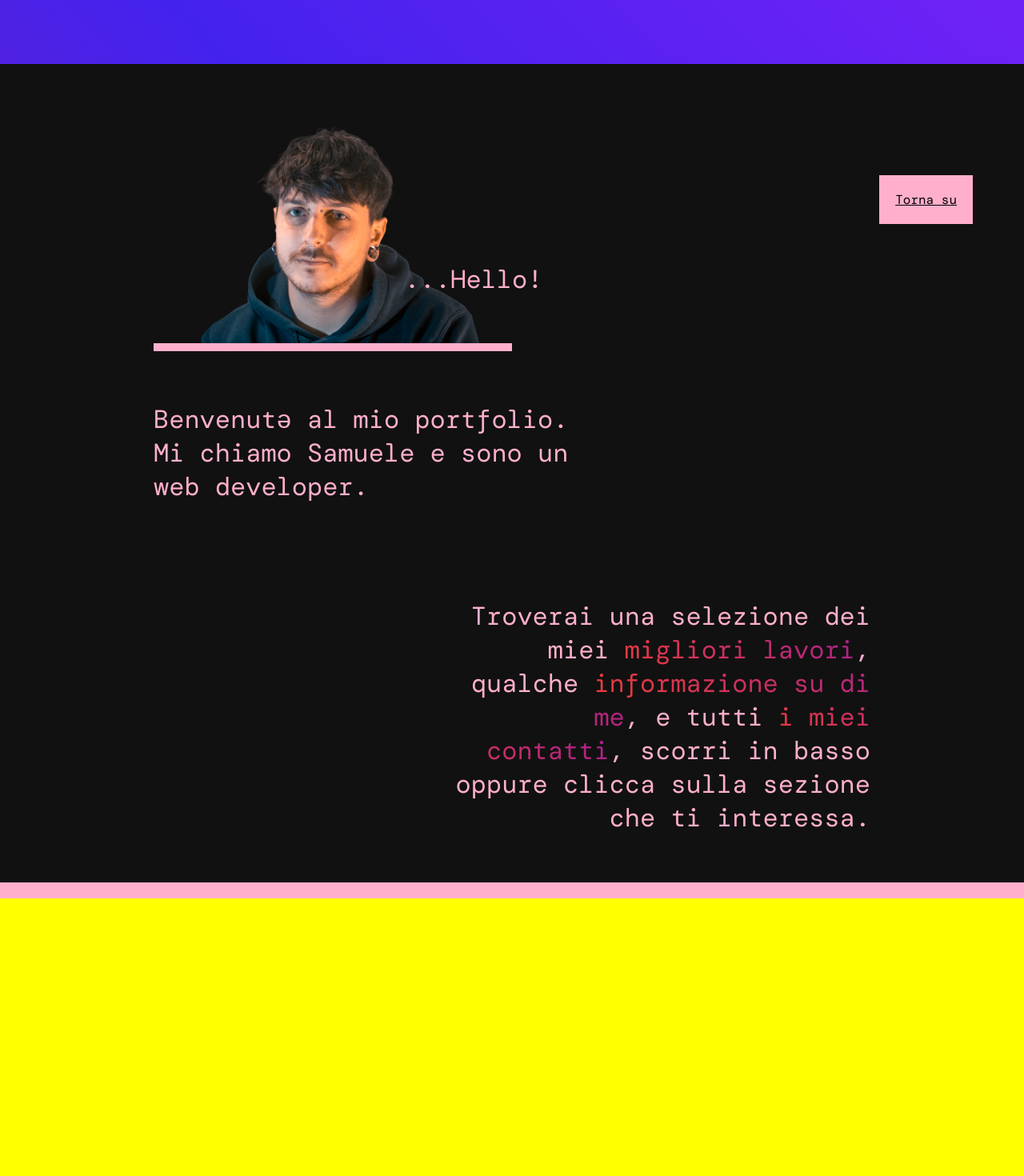
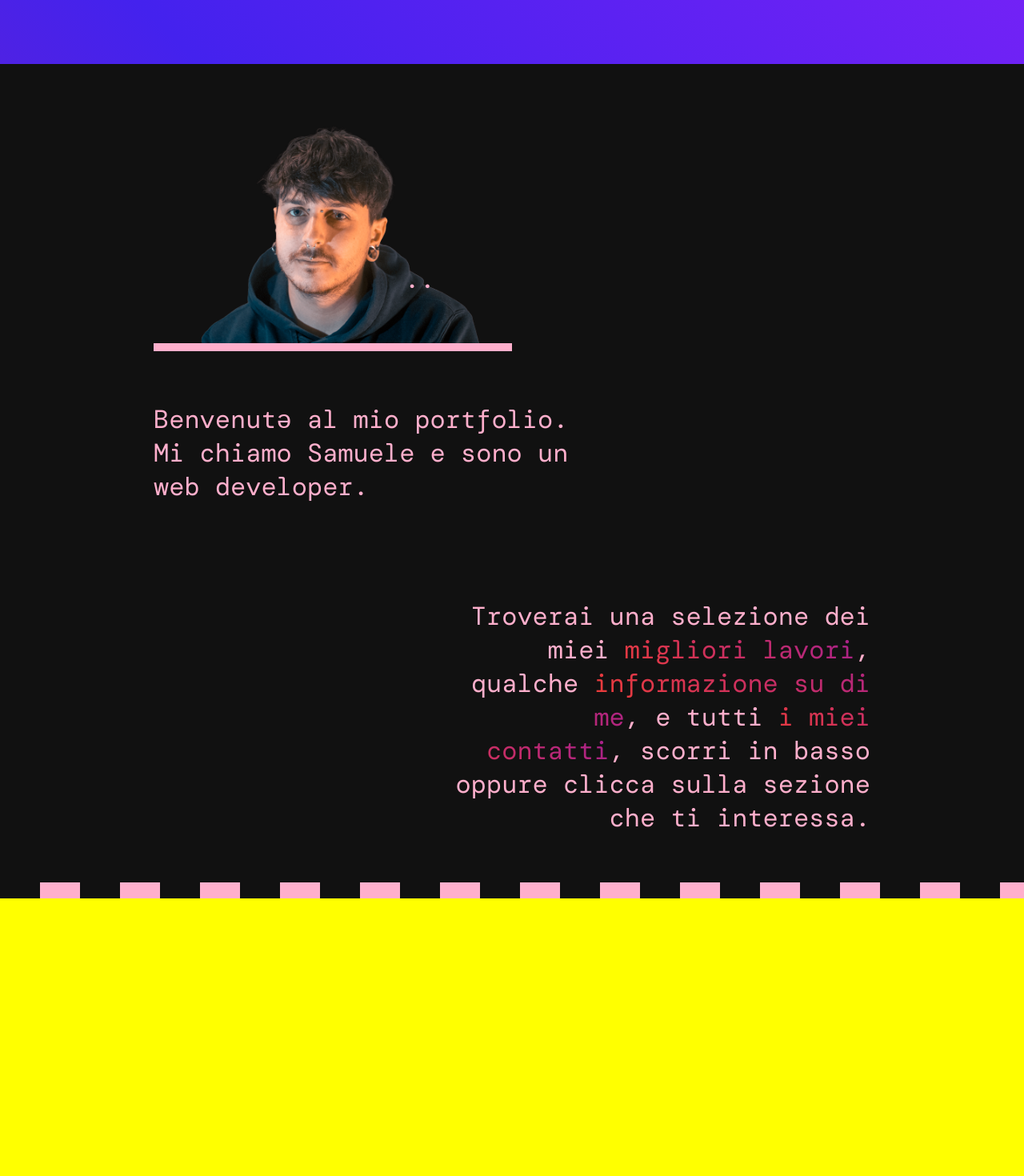
Before and after one commit to banjug/banjug.github.io, a Vue app: page / in a window 1280 px wide. Shown: the part 480-1950 px from the top of the page at 80% size. Built offline with nearby package versions, Linux system fonts and the light colour scheme; a web font is replaced by a local one.

Commit message:
add lang, compressed img, v-if on scroll btn

```diff
--- a/public/index.html
+++ b/public/index.html
@@ -1,5 +1,5 @@
 <!DOCTYPE html>
-<html lang="">
+<html lang="it">
   <head>
     <meta charset="utf-8">
     <meta http-equiv="X-UA-Compatible" content="IE=edge">
--- a/src/App.vue
+++ b/src/App.vue
@@ -1,6 +1,6 @@
 <template>
   <div id="app">
-    <a href="#app" class="btn top-btn">Torna su</a>
+    <a href="#app" class="btn top-btn" v-if="scroll > 800">Torna su</a>
     <div class="btn links-btn">
       <a href="#works">Lavori</a>
       <a href="#about">Su di me</a>
@@ -36,6 +36,20 @@ export default {
     Contacts,
     MyFooter,
   },
+  data() {
+    return {
+      scroll: 0,
+    }
+  },
+  created() {
+    window.addEventListener('scroll', this.getScroll)
+  },
+  methods: {
+    getScroll() {
+      this.scroll = window.scrollY;
+      console.log(this.scroll);
+    }
+  },
 };
 </script>
 
@@ -64,19 +78,21 @@ export default {
   z-index: 1;
   color: #000;
   transition: all 0.2s ease;
-  &:hover {
-    background: #fff;
-    + .links-btn {
-      visibility: visible;
-      opacity: 1;
-    }
-  }
   &.top-btn {
     bottom: 5%;
     @media screen and (max-width: 768px) {
       right: 10%;
       bottom: 15%;
     }
+      &:hover {
+        background: #fff;
+        @media screen and (min-width: 768px) {
+          + .links-btn {
+            visibility: visible;
+            opacity: 1;
+          }
+        }
+      }
   }
   &.links-btn {
     display: flex;
@@ -85,15 +101,18 @@ export default {
     visibility: hidden;
     opacity: 0;
     transition: all 0.2s ease;
+    padding: 0;
     &:hover {
       visibility: visible;
       opacity: 1;
     }
     a {
-      color: #000;
-      &:nth-child(1),
-      &:nth-child(2) {
-        margin-bottom: 0.5rem;
+      padding: 20px;
+      color: #111;
+      &:hover {
+        color: #000;
+        background: #fff;
+
       }
     }
   }
@@ -101,6 +120,23 @@ export default {
 
 .divider {
   height: 20px;
-  background-color: #ffafcc;
+  background: repeating-linear-gradient(
+    90deg,
+    #ffafcc,
+    #ffafcc 50px,
+    #111 50px,
+    #111 100px
+  );
+  background-size: 200% 100%;
+  animation: Background 60s linear infinite;
+  @keyframes Background {
+    from {
+      background-position: right;
+    }
+    to {
+      background-position: left;
+    }
+  }
+  // background-color: #ffafcc;
 }
 </style>
--- a/src/components/Presentation.vue
+++ b/src/components/Presentation.vue
@@ -5,7 +5,7 @@
         <div class="img">
           <span class="hello-text">{{ helloText }}</span>
           <img
-            src="@/assets/portrait.webp"
+            src="@/assets/portrait-min.webp"
             alt="Samuele Miotto"
             class="portrait"
           />
```
Also changed, not shown: src/assets/portrait-min.png (added), src/assets/portrait-min.webp (added).
